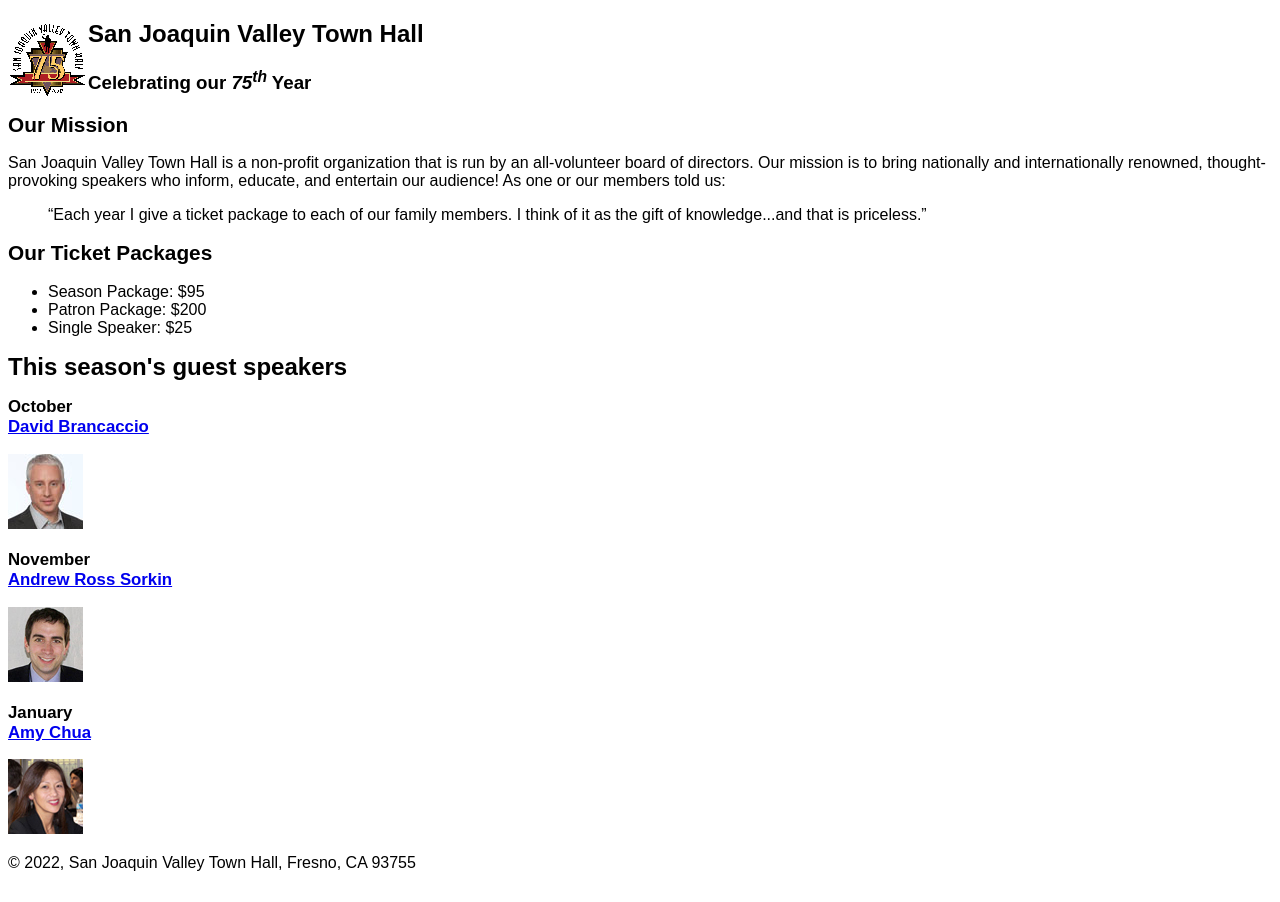
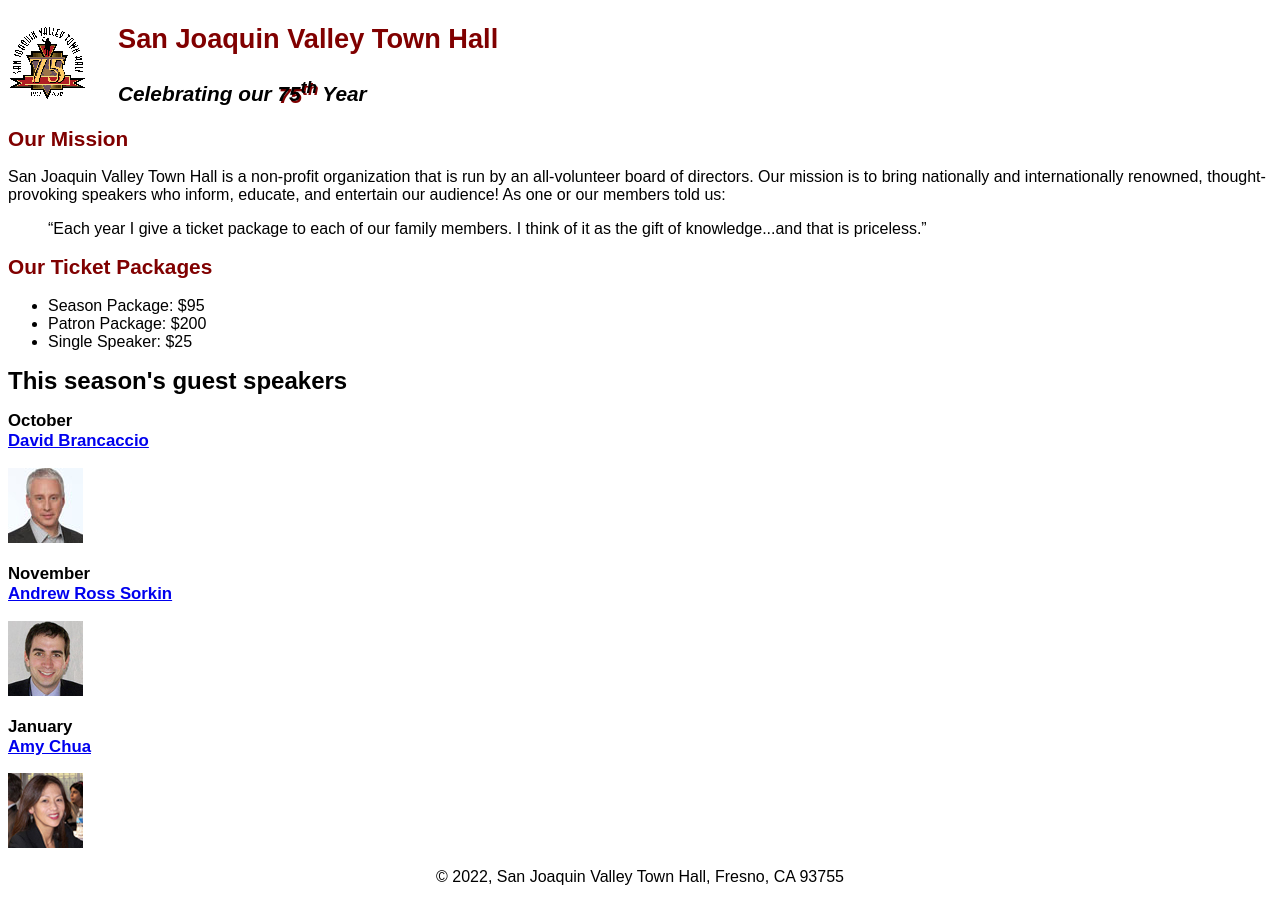
Before and after one commit to Gord1to/A06, a plain HTML site: page index.html in a window 1280 px wide. Drawn offline with Linux system fonts and the light colour scheme.

Commit message:
added complete stylesheet

```diff
--- a/styles/c4_main.css
+++ b/styles/c4_main.css
@@ -1,13 +1,40 @@
 /* the styles for the elements */
+
+
+:root {
+	--global-color-1: #800000;
+}
+
+
 body {
 	font-family: Arial, Helvetica, sans-serif;
 	font-size: 100%;
 }
+a:hover {
+	font-style: italic;
+}
+
 
 /* the styles for the header */
 header img {
 	float: left;
 }
+header h2 {
+	font-size: 170%;
+	text-indent: 30px;
+	color: var(--global-color-1);
+}
+header h3 {
+	font-size: 130%;
+	text-indent: 30px;
+	font-style: italic;
+}
+
+
+.shadow {
+	text-shadow: 1.5px 1.5px var(--global-color-1);
+}
+
 
 /* the styles for the main content */
 main {
@@ -24,4 +51,8 @@ main h3 {
 	font-size: 105%;
 }
 
+
 /* the styles for the footer */
+footer p {
+	text-align: center;
+}
```
